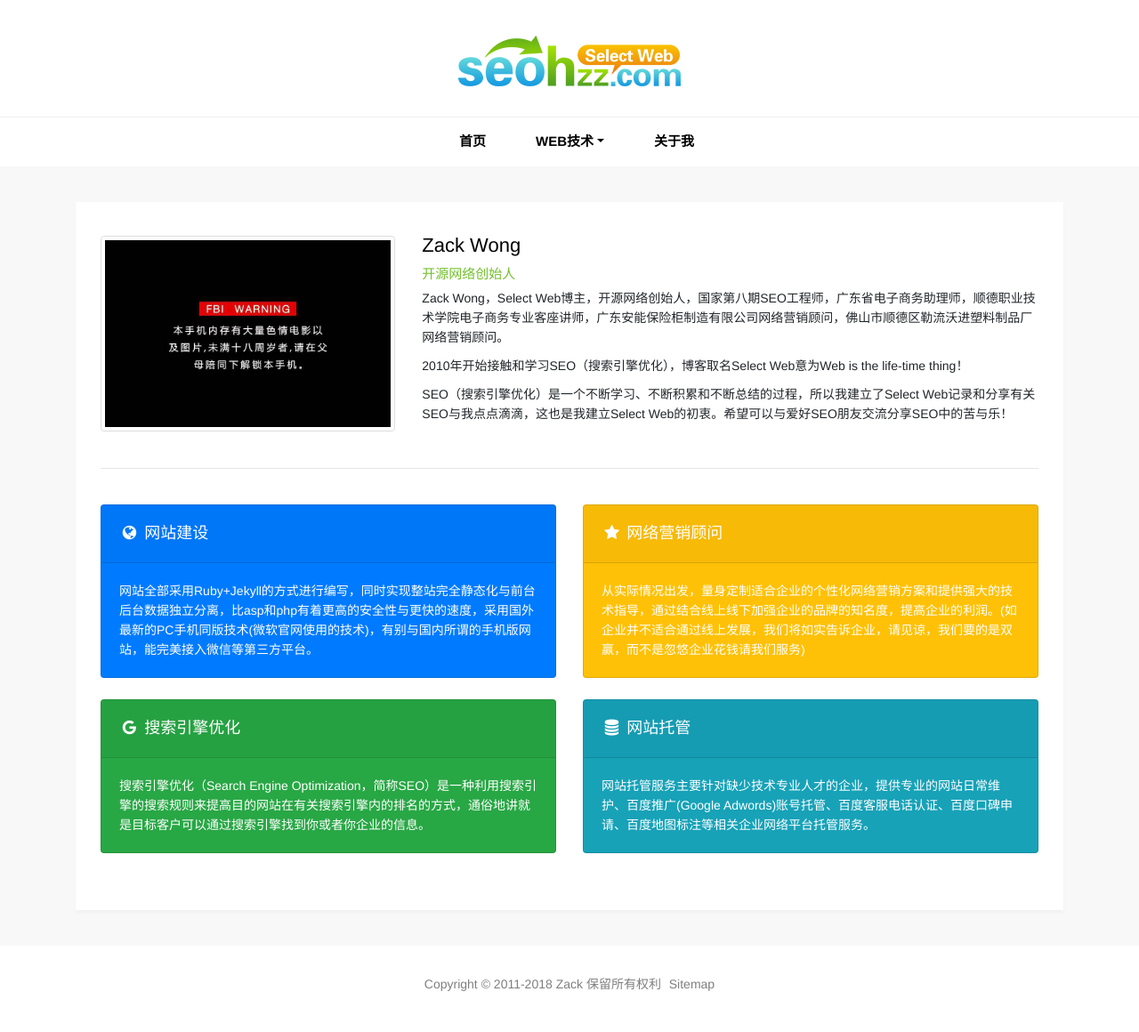
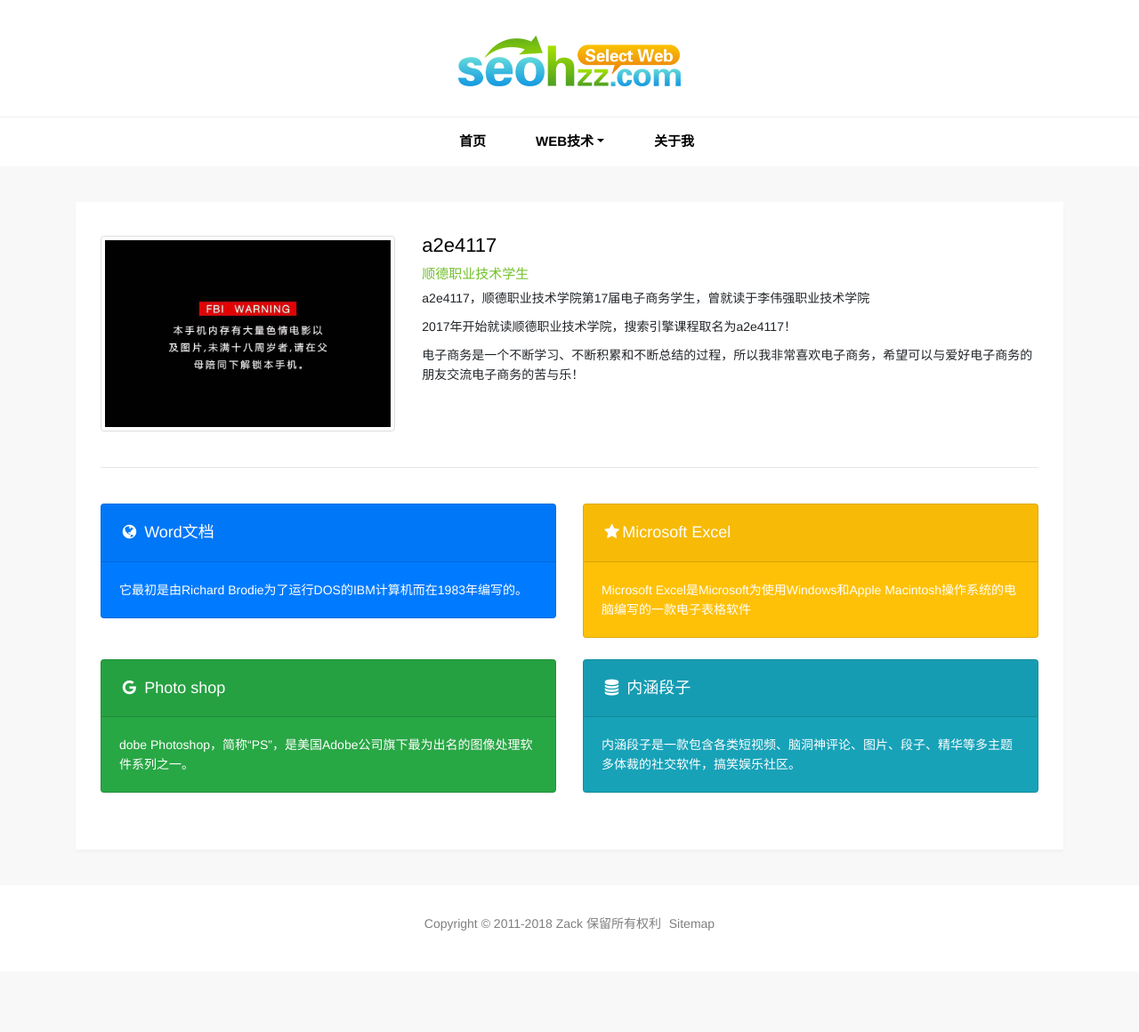
Before and after one commit to a2e4117/a2e4117.github.io, a Jekyll site: the page built from pages/about.html, in a window 1280 px wide. Shown: the whole page at 89% size. Built offline with Jekyll 4.4.1, drawn with Linux system fonts in a browser that asks for light colours; after the commit the page ends 1092 px from its top, so only the background shows below that.

Commit message:
Update about.html

```diff
--- a/pages/about.html
+++ b/pages/about.html
@@ -3,7 +3,7 @@
 permalink: /about/
 title: 博主简介
 keywords: Zack
-description: Zack Wong，开源网络创始人，国家第八期SEO工程师，顺德职业技术学院电子商务客座讲师，广东安能保险柜制造有限公司网络营销顾问。
+description: a2e4117,顺德职业技术学院第17届电子商务3班学生，
 ---
 <div id="single">
   <div class="container">
@@ -12,42 +12,42 @@
         <div class="row">
           <div class="col-md-4 mt-4"><img src="/images/pages/about.jpg" alt="Zack Wong" class="img-thumbnail"></div>
           <div class="col-md-8 mt-4">
-            <p class="post-title">Zack Wong</p>
-            <p class="post-tag">开源网络创始人</p>
-            <p>Zack Wong，Select Web博主，开源网络创始人，国家第八期SEO工程师，广东省电子商务助理师，顺德职业技术学院电子商务专业客座讲师，广东安能保险柜制造有限公司网络营销顾问，佛山市顺德区勒流沃进塑料制品厂网络营销顾问。</p>
-            <p>2010年开始接触和学习SEO（搜索引擎优化），博客取名Select Web意为Web is the life-time thing！</p>
-            <p>SEO（搜索引擎优化）是一个不断学习、不断积累和不断总结的过程，所以我建立了Select Web记录和分享有关SEO与我点点滴滴，这也是我建立Select Web的初衷。希望可以与爱好SEO朋友交流分享SEO中的苦与乐！</p>
+            <p class="post-title">a2e4117</p>
+            <p class="post-tag">顺德职业技术学生</p>
+            <p>a2e4117，顺德职业技术学院第17届电子商务学生，曾就读于李伟强职业技术学院</p>
+            <p>2017年开始就读顺德职业技术学院，搜索引擎课程取名为a2e4117！</p>
+            <p>电子商务是一个不断学习、不断积累和不断总结的过程，所以我非常喜欢电子商务，希望可以与爱好电子商务的朋友交流电子商务的苦与乐！</p>
           </div>
           <div class="col-md-12 my-4"><hr></div>
           <div class="col-md-6">
             <div class="card text-white bg-primary mb-4">
-              <div class="card-header"><h4><i class="fa fa-globe fa-fw"></i> 网站建设</h4></div>
+              <div class="card-header"><h4><i class="fa fa-globe fa-fw"></i> Word文档</h4></div>
               <div class="card-body">
-                <p class="card-text">网站全部采用Ruby+Jekyll的方式进行编写，同时实现整站完全静态化与前台后台数据独立分离，比asp和php有着更高的安全性与更快的速度，采用国外最新的PC手机同版技术(微软官网使用的技术)，有别与国内所谓的手机版网站，能完美接入微信等第三方平台。</p>
+                <p class="card-text">它最初是由Richard Brodie为了运行DOS的IBM计算机而在1983年编写的。</p>
               </div>
             </div>
           </div>
           <div class="col-md-6">
             <div class="card text-white bg-warning mb-4">
-              <div class="card-header"><h4><i class="fa fa-star fa-fw"></i> 网络营销顾问</h4></div>
+              <div class="card-header"><h4><i class="fa fa-star fa-fw"></i>Microsoft Excel</h4></div>
               <div class="card-body">
-                <p class="card-text">从实际情况出发，量身定制适合企业的个性化网络营销方案和提供强大的技术指导，通过结合线上线下加强企业的品牌的知名度，提高企业的利润。(如企业并不适合通过线上发展，我们将如实告诉企业，请见谅，我们要的是双赢，而不是忽悠企业花钱请我们服务)</p>
+                <p class="card-text">Microsoft Excel是Microsoft为使用Windows和Apple Macintosh操作系统的电脑编写的一款电子表格软件</p>
               </div>
             </div>
           </div>
           <div class="col-md-6">
             <div class="card text-white bg-success mb-4">
-              <div class="card-header"><h4><i class="fa fa-google fa-fw"></i> 搜索引擎优化</h4></div>
+              <div class="card-header"><h4><i class="fa fa-google fa-fw"></i> Photo shop</h4></div>
               <div class="card-body">
-                <p class="card-text">搜索引擎优化（Search Engine Optimization，简称SEO）是一种利用搜索引擎的搜索规则来提高目的网站在有关搜索引擎内的排名的方式，通俗地讲就是目标客户可以通过搜索引擎找到你或者你企业的信息。</p>
+                <p class="card-text">dobe Photoshop，简称“PS”，是美国Adobe公司旗下最为出名的图像处理软件系列之一。</p>
               </div>
             </div>
           </div>
           <div class="col-md-6">
             <div class="card text-white bg-info mb-4">
-              <div class="card-header"><h4><i class="fa fa-database fa-fw"></i> 网站托管</h4></div>
+              <div class="card-header"><h4><i class="fa fa-database fa-fw"></i> 内涵段子</h4></div>
               <div class="card-body">
-                <p class="card-text">网站托管服务主要针对缺少技术专业人才的企业，提供专业的网站日常维护、百度推广(Google Adwords)账号托管、百度客服电话认证、百度口碑申请、百度地图标注等相关企业网络平台托管服务。</p>
+                <p class="card-text">内涵段子是一款包含各类短视频、脑洞神评论、图片、段子、精华等多主题多体裁的社交软件，搞笑娱乐社区。</p>
               </div>
             </div>
           </div>
```
